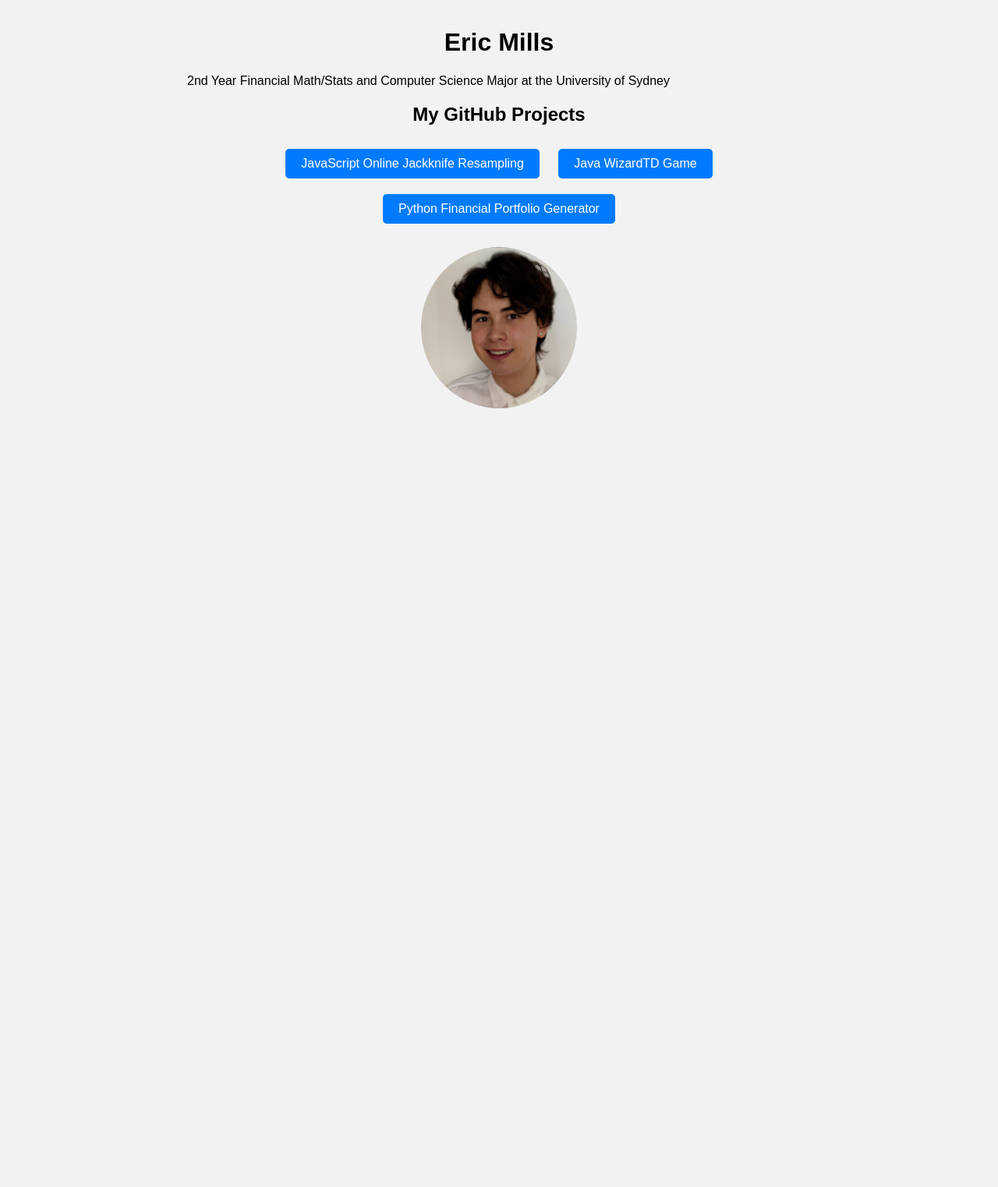
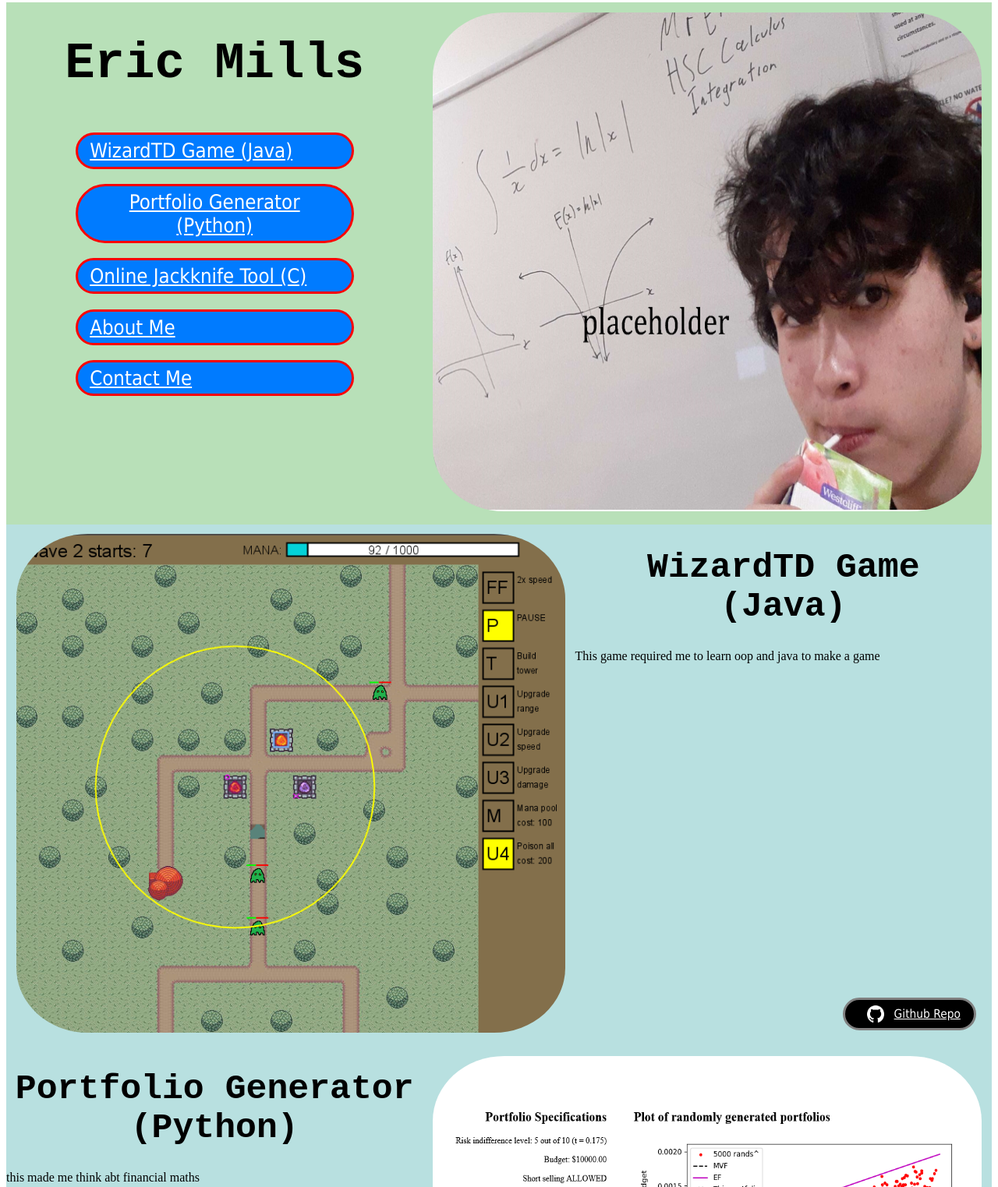
Before and after one commit to ericdotmills5/ericdotmills5.github.io, a plain HTML site: page index.html in a window 1280 px wide. Shown: the part 5-1528 px from the top of the page at 78% size. Before the commit the page ends 800 px from the top, so only its background shows below. Drawn offline with Linux system fonts and the light colour scheme.

Commit message:
new website woah just gotta do text

```diff
--- /dev/null
+++ b/hello.css
@@ -0,0 +1,79 @@
+.container {
+  display: flex;
+  justify-content: space-between;
+}
+
+.container img {
+  flex-basis: 50%;
+  width: 55vw;
+  height: 50vw;
+  margin: 1vw;
+  border-radius: 13%;
+}
+
+
+.side {
+  flex: 1;
+  position: relative;
+}
+
+.container .header h1 {
+  text-align: center;
+  font-family: 'Courier New', monospace;
+}
+
+.splash {
+
+  font-size: 5vw;
+
+
+
+}
+
+
+.body-text {
+  font-size: 3vw;
+}
+
+.container .buttons {
+  display: flex;
+  flex-direction: column;
+  align-items: center;
+}
+
+.button {
+  display: flex;
+  padding: 0.4vw 1.2vw;
+  border-radius: 100px;
+  font-family: Tahoma, sans-serif;
+
+  text-align: center;
+
+}
+
+.container .buttons a {
+  margin: 0.75vw;
+  border: 0.3vw solid red;
+  background-color: #007bff;
+  color: #fff;
+  font-size: 2vw;
+  width: 25vw;
+}
+
+.button-bottom-right {
+  position: absolute;
+  bottom: 20px;
+
+  border: 0.3vw solid grey;
+  background-color: #000000;
+  color: white;
+  font-size: 1.2vw;
+  align-items: center;
+  height:2vw;
+  width: 10.5vw;
+}
+
+.button-bottom-right img {
+  height: 1.7vw;
+  max-width: 1.7vw;
+}
--- a/index.html
+++ b/index.html
@@ -1,78 +1,110 @@
 <!DOCTYPE html>
 <html>
 <head>
-  <title>Eric Mills Personal Web Page</title>
-  <style>
-    body {
-      font-family: Arial, sans-serif;
-      background-color: #f2f2f2;
-      margin: 0;
-      padding: 0;
-    }
-
-    .container {
-      max-width: 800px;
-      margin: 0 auto;
-      padding: 20px;
-    }
-
-    .header {
-      text-align: center;
-      margin-bottom: 20px;
-    }
-
-    .bio {
-      margin-bottom: 20px;
-    }
-
-    .projects {
-      text-align: center;
-      margin-bottom: 20px;
-    }
-
-    .projects a {
-      display: inline-block;
-      margin: 10px;
-      padding: 10px 20px;
-      background-color: #007bff;
-      color: #fff;
-      text-decoration: none;
-      border-radius: 5px;
-    }
-
-    .picture {
-      text-align: center;
-    }
-
-    .picture img {
-      max-width: 200px;
-      border-radius: 50%;
-    }
-  </style>
+  <title>Eric Mills</title>
+  <link rel="icon" href="images/favicon.png"> <!-- round off corners with photoshop -->
+  <link rel="stylesheet" type="text/css" href="hello.css">
 </head>
 <body>
-  <div class="container">
-    <header class="header">
-      <h1>Eric Mills</h1>
-    </header>
+  <div class="container" style="background-color: #b8e0b8">
+    <div class="side">
 
-    <p>2nd Year Financial Math/Stats and Computer Science Major at the University of Sydney</p>
+      <div class="header"><h1 class="splash">Eric Mills</h1></div>
 
-    <section class="bio">
+      <div class="buttons">
+        <a class="button" href="#WizardTD Game (Java)">WizardTD Game (Java)</a>
+        <a class="button" href="#Portfolio Generator (Python)">Portfolio Generator (Python)</a>
+        <a class="button" href="#Online Jackknife Tool (C)">Online Jackknife Tool (C)</a>
+        <a class="button" href="#About Me">About Me</a>
+        <a class="button" href="#Contact Me!">Contact Me</a>
+      </div>
+    </div>
+    <div class="side">
 
-    </section>
+      <img src="images/splash.jpg" alt="eric at whiteboard">
 
-    <section class="projects">
-      <h2>My GitHub Projects</h2>
-      <a href="https://github.com/ericdotmills5/jackknife_resampling">JavaScript Online Jackknife Resampling</a>
-      <a href="https://github.com/ericdotmills5/java-oop-game">Java WizardTD Game</a>
-      <a href="https://github.com/ericdotmills5/portfolio-generator">Python Financial Portfolio Generator</a>
+    </div>
+  </div>
 
-    </section>
+  <div class="container" id="WizardTD Game (Java)" style="background-color: #b8e0e0">
+    <div class="side">
 
-    <section class="picture">
-      <img src="professional picture.png" alt="My Picture">
-    </section>
+      <img src="images/wizardTD.png">
+
+    </div>
+
+    <div class="side">
+
+      <div class="header"><h1 style="font-size:3.5vw">WizardTD Game (Java)</h1></div>
+      <p>This game required me to learn oop and java to make a game</p>
+
+      <a class="button button-bottom-right" href="https://github.com/ericdotmills5/java-oop-game" target="_blank" style="right:20px"><img src="images/github.png">Github Repo</a>
+
+    </div>
   </div>
+
+  <div class="container" id="Portfolio Generator (Python)" style="background-color: #b8e0e0">
+    <div class="side">
+
+      <div class="header"><h1 style="font-size:3.5vw">Portfolio Generator (Python)</h1></div>
+      <p>this made me think abt financial maths</p>
+
+      <a class="button button-bottom-right" href="https://github.com/ericdotmills5/portfolio-generator" target="_blank" style="left:20px"><img src="images/github.png">Github Repo</a>
+
+    </div>
+
+    <div class="side">
+
+      <img src="images/portfolio.png">
+
+    </div>
+  </div>
+
+  <div class="container" id="Online Jackknife Tool (C)" style="background-color: #b8e0e0">
+    <div class="side">
+
+      <img src="images/jackknife.jpeg" style="border-radius: 0"> <!-- border radius altered, change this when you replace pictures -->
+
+    </div>
+
+    <div class="side">
+
+      <div class="header"><h1 style="font-size:3.5vw">Online Jackknife Tool (C)</h1></div>
+      <p>this project is a work in progress</p>
+
+      <a class="button button-bottom-right" href="https://github.com/ericdotmills5/jackknife_resampling" target="_blank" style="right:20px"><img src="images/github.png">Github Repo</a>
+
+    </div>
+  </div>
+
+  <div class="container" id="About Me" style="background-color: #e0b8e0">
+    <div class="side">
+      <div class="header"><h1 style="font-size:5vw">About Me</h1></div>
+      <p>I am a 2nd year student at the University of Sydney majoring in Computer Science, Financial Mathematics and Statistics.</p>
+      <p>I am currently teaching at <a href="https://www.talent-100.com.au/mentors/profile/eric-mills/" target="_blank">Talent 100</a> as an acedemic mentor in HSC Mathematics, Physics, and Chemistry.</p>
+      <p>While I am not studying or "LeetCoding", my hobbies include casual swimming and exploring maths outside my curriculum.</p>
+    </div>
+    <div class="side">
+
+      <img src="images/aboutme.jpg" alt="eric eating dinner"> <!-- resize this better so less squished -->
+
+    </div>
+  </div>
+
+  <div class="container" id="Contact Me!" style="background-color: #e0b8e0">
+    <div class="side">
+
+      <img src="images/contact.jpg">
+
+    </div>
+
+    <div class="side">
+
+      <div class="header"><h1 style="font-size:5vw">Contact Me!</h1></div>
+      <p class="body-text">here are my links</p>
+
+    </div>
+  </div>
+
 </body>
 </html>
```
Also changed, not shown: images/aboutme.jpg (added), images/contact.jpg (added), images/favicon.png (renamed from professional picture.png), images/github.png (added), images/jackknife.jpeg (added), images/portfolio.png (added), images/splash.jpg (added), images/wizardTD.png (added).
